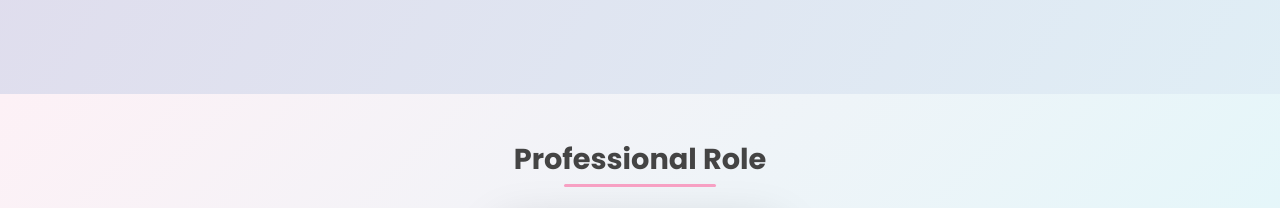
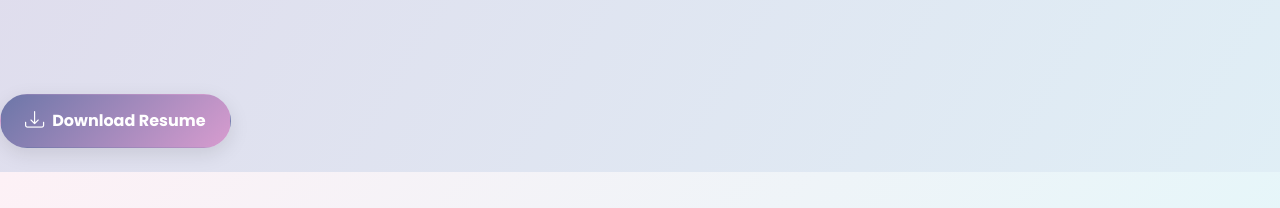
Before and after one commit to SultanaRumi2030/Sultana_Rumi-Portfolio, a plain HTML site: page resume.html in a window 1280 px wide. Shown: the part 1480-1688 px from the top of the page. Drawn offline with nearby package versions, Linux system fonts and the light colour scheme.

Commit message:
Update Portfolio

```diff
--- a/resume.html
+++ b/resume.html
@@ -361,6 +361,46 @@
     to { opacity: 1; transform: translateY(0);}
   }
 </style>
+<!-- Download Resume Button -->
+<div class="text-start my-4">
+  <a href="Rumi.pdf" download class="btn btn-download">
+    <i class="bi bi-download me-2"></i> Download Resume
+  </a>
+</div>
+
+<style>
+  .btn-download {
+    padding: 12px 24px;
+    font-weight: 600;
+    font-size: 1rem;
+    border-radius: 30px;
+    background: linear-gradient(135deg, #6c76a8, #d79ccf);
+    color: #fff;
+    transition: all 0.4s ease;
+    box-shadow: 0 6px 20px rgba(0,0,0,0.1);
+    text-decoration: none;
+    display: inline-flex;
+    align-items: center;
+  }
+
+  .btn-download:hover {
+    background: linear-gradient(135deg, #a1c4fd, #c2e9fb);
+    color: #000;
+    transform: scale(1.05);
+    box-shadow: 0 10px 25px rgba(0,0,0,0.2);
+  }
+
+  .btn-download i {
+    font-size: 1.2rem;
+    transition: transform 0.3s ease;
+  }
+
+
+</style>
+
+<!-- Bootstrap Icons CDN -->
+<link href="https://cdn.jsdelivr.net/npm/bootstrap-icons@1.11.3/font/bootstrap-icons.css" rel="stylesheet">
+
 <!-- Designation / Professional Role with Logo inside Card -->
 <section id="designation" class="py-5" style="background: linear-gradient(135deg, #fdf1f6, #e0f7fa);">
   <div class="container text-center">
```
Also changed, not shown: 1 other file.
